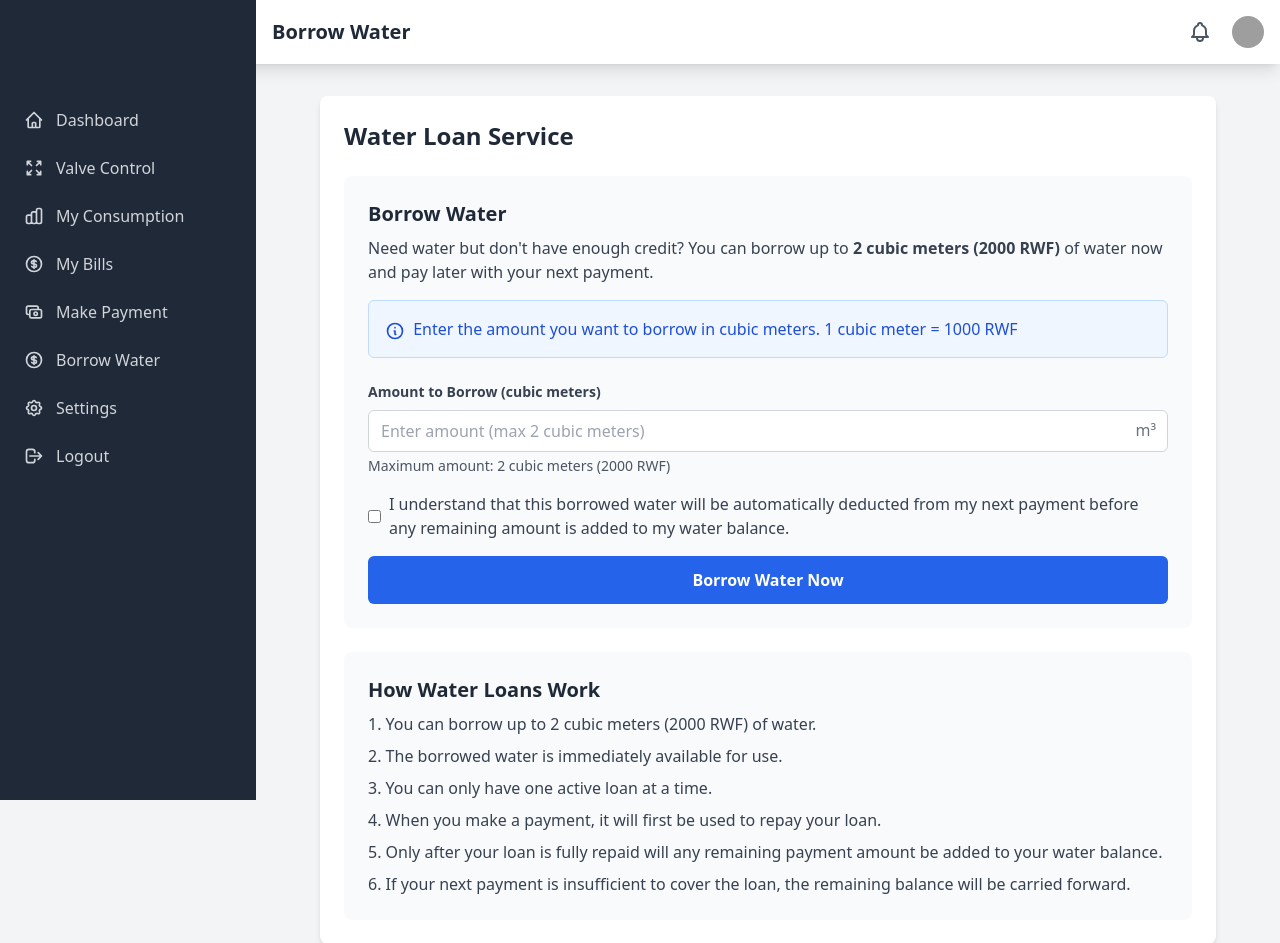
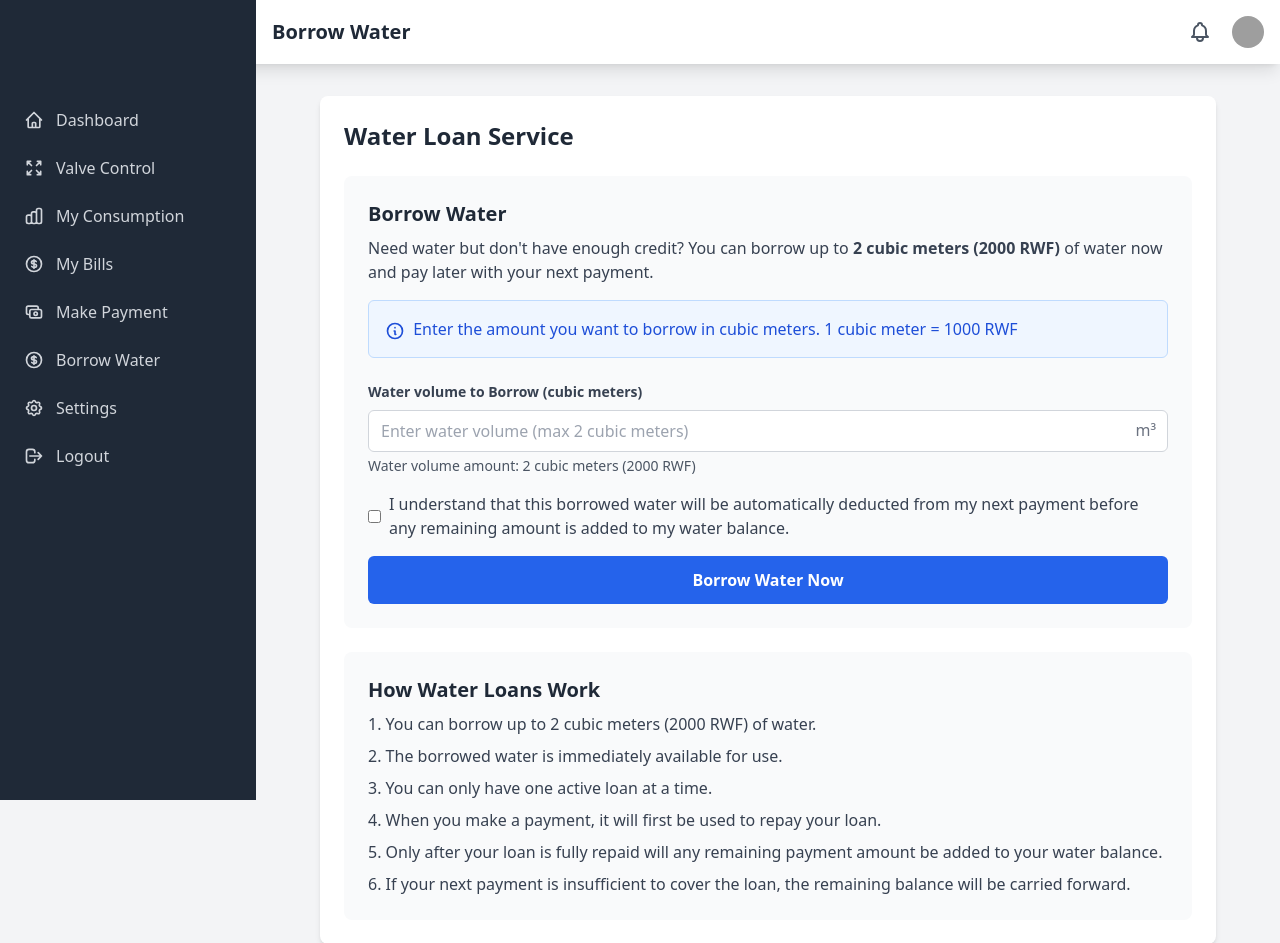
Before and after one commit to nathanael250/advanced_water_meter, a Flask app: page /borrow-water in a window 1280 px wide. Shown: the top 943 px of the page. Run offline with Flask 3, Linux system fonts and the light colour scheme; the visitor is signed in with stand-in values (Sample User, id 1); data that the repository does not hold is empty; some libraries are stand-ins or nearby versions; grey boxes are pictures that could not be loaded.

Commit message:
clean tree

```diff
--- a/templates/isp/recharge.html
+++ b/templates/isp/recharge.html
@@ -19,7 +19,7 @@
         <div class="p-6">
             <div class="flex items-center justify-between mb-6">
                 <h2 class="text-2xl font-bold text-gray-800">Water Recharge</h2>
-                <img src="{{ url_for('static', filename='images/mtn-logo.png') }}" alt="MTN Logo" class="h-8">
+                <img src="{{ url_for('static', filename='images/mtn-logo.png') }}" alt="MTN Logo" class="w-[100px]">
             </div>
 
             <form action="{{ url_for('isp_recharge') }}" method="POST" class="space-y-6">
--- a/templates/shared/isp_base.html
+++ b/templates/shared/isp_base.html
@@ -5,7 +5,7 @@
 <head>
     <meta charset="UTF-8">
     <meta name="viewport" content="width=device-width, initial-scale=1.0">
-    <title>Smart Water Management</title>
+    <title>MTN MOMO</title>
     <script src="https://cdn.tailwindcss.com"></script>
     <script src="https://cdn.jsdelivr.net/npm/chart.js"></script>
 </head>
--- a/templates/user/borrow_water.html
+++ b/templates/user/borrow_water.html
@@ -58,14 +58,14 @@
 
                 <form action="{{ url_for('borrow_water') }}" method="post" class="mt-4">
                     <div class="mb-4">
-                        <label for="amount" class="block text-gray-700 text-sm font-bold mb-2">Amount to Borrow (cubic meters)</label>
+                        <label for="amount" class="block text-gray-700 text-sm font-bold mb-2">Water volume to Borrow (cubic meters)</label>
                         <div class="relative">
                             <input type="number" id="amount" name="amount" step="0.1" min="0.1" max="2" required
                                    class="w-full px-3 py-2 border border-gray-300 rounded-md focus:outline-none focus:ring-2 focus:ring-blue-500"
-                                   placeholder="Enter amount (max 2 cubic meters)">
+                                   placeholder="Enter water volume (max 2 cubic meters)">
                             <div class="absolute right-3 top-2 text-gray-500">m³</div>
                         </div>
-                        <p class="mt-1 text-sm text-gray-600">Maximum amount: 2 cubic meters (2000 RWF)</p>
+                        <p class="mt-1 text-sm text-gray-600">Water volume amount: 2 cubic meters (2000 RWF)</p>
                     </div>
 
                     <div class="flex items-center mb-4">
```
Also changed, not shown: static/images/mtn-logo.png (added), 1 other file.
